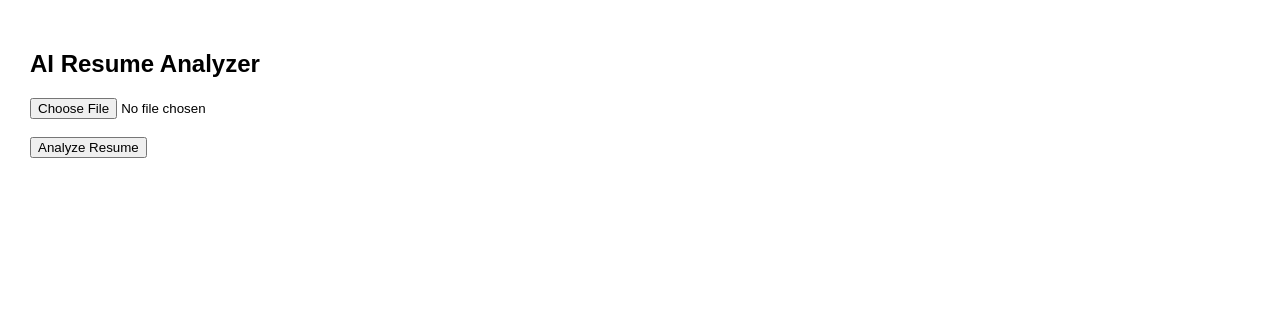
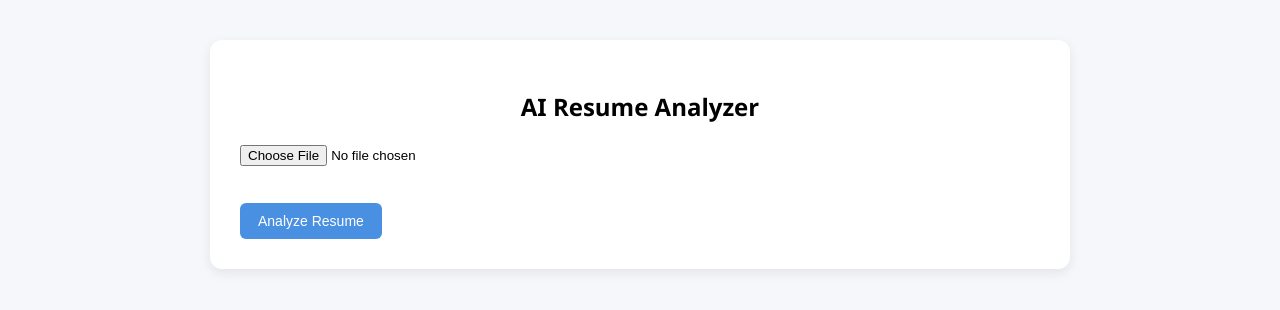
Before and after one commit to keerthanaTMunirajuTV/resume-analyzer, a React (Create React App) app in the folder frontend/: page / in a window 1280 px wide. Shown: the top 310 px of the page. Built offline with nearby package versions, Linux system fonts and the light colour scheme.

Commit message:
Improved UI with score animation and clean styling for resume analyzer

```diff
--- /dev/null
+++ b/frontend/src/App.css
@@ -0,0 +1,72 @@
+body {
+  margin: 0;
+  font-family: "Segoe UI", Arial, sans-serif;
+  background-color: #f5f7fa;
+}
+
+.container {
+  max-width: 800px;
+  margin: 40px auto;
+  background: #ffffff;
+  padding: 30px;
+  border-radius: 12px;
+  box-shadow: 0 4px 12px rgba(0,0,0,0.08);
+}
+
+h2 {
+  text-align: center;
+  margin-bottom: 20px;
+}
+
+input[type="file"] {
+  margin-bottom: 15px;
+}
+
+button {
+  background-color: #4a90e2;
+  color: white;
+  border: none;
+  padding: 10px 18px;
+  border-radius: 6px;
+  cursor: pointer;
+  font-size: 14px;
+  transition: 0.2s;
+}
+
+button:hover {
+  background-color: #357abd;
+}
+
+.section {
+  margin-top: 20px;
+}
+
+.section h4 {
+  margin-bottom: 8px;
+  color: #333;
+}
+
+ul {
+  padding-left: 18px;
+}
+
+li {
+  margin-bottom: 6px;
+}
+
+.score-circle {
+  font-size: 20px;
+  font-weight: bold;
+  color: #2e7d32;
+  background: #e8f5e9;
+  padding: 10px 15px;
+  border-radius: 5px;
+  display: inline-block;
+  box-shadow: 0 4px 10px rgba(0,0,0,0.08);
+}
+
+.summary {
+  background: #f0f4ff;
+  padding: 10px;
+  border-radius: 6px;
+}
--- a/frontend/src/App.js
+++ b/frontend/src/App.js
@@ -1,9 +1,12 @@
-import React, { useState } from "react";
+import React, { useState, useEffect } from "react";
 import axios from "axios";
+import "./App.css";
+
 
 function App() {
   const [file, setFile] = useState(null);
   const [result, setResult] = useState(null);
+  const [displayScore, setDisplayScore] = useState(0);
 
   const handleUpload = async () => {
     if (!file) {
@@ -23,8 +26,24 @@ function App() {
     }
   };
 
+  useEffect(() => {
+    if (result?.score) {
+      let start = 0;
+      const end = result.score;
+      setDisplayScore(0);
+      const interval = setInterval(() => {
+        start += 1;
+        setDisplayScore(start);
+
+        if (start >= end) clearInterval(interval);
+      }, 20);
+      return () => clearInterval(interval);
+    }
+  }, [result]);
+
+
   return (
-    <div style={{ padding: "30px", fontFamily: "Arial" }}>
+    <div className="container">
       <h2>AI Resume Analyzer</h2>
 
       <input type="file" onChange={(e) => setFile(e.target.files[0])} />
@@ -32,11 +51,27 @@ function App() {
       <button onClick={handleUpload}>Analyze Resume</button>
 
       {result && (
-        <div style={{ marginTop: "20px" }}>
-          <h3>Score: {result.score ?? "N/A"}</h3>
+  <div className="section">
+    <div className="score-container">
+  <div
+    className="score-circle"
+    style={{
+      color:
+        displayScore < 40
+          ? "red"
+          : displayScore < 70
+          ? "orange"
+          : "green",
+    }}
+  >
+    {displayScore}
+    <span>/100</span>
+  </div>
+  <p>Resume Score</p>
+</div>
 
     <h4>Profile Summary</h4>
-          <p>{result.profile_summary ?? "No summary available"}</p>
+    <p className="summary">{result.profile_summary}</p>
 
     <h4>Strengths</h4>
     <ul>
```
Lines whose indentation alone changed are shown as unchanged.
